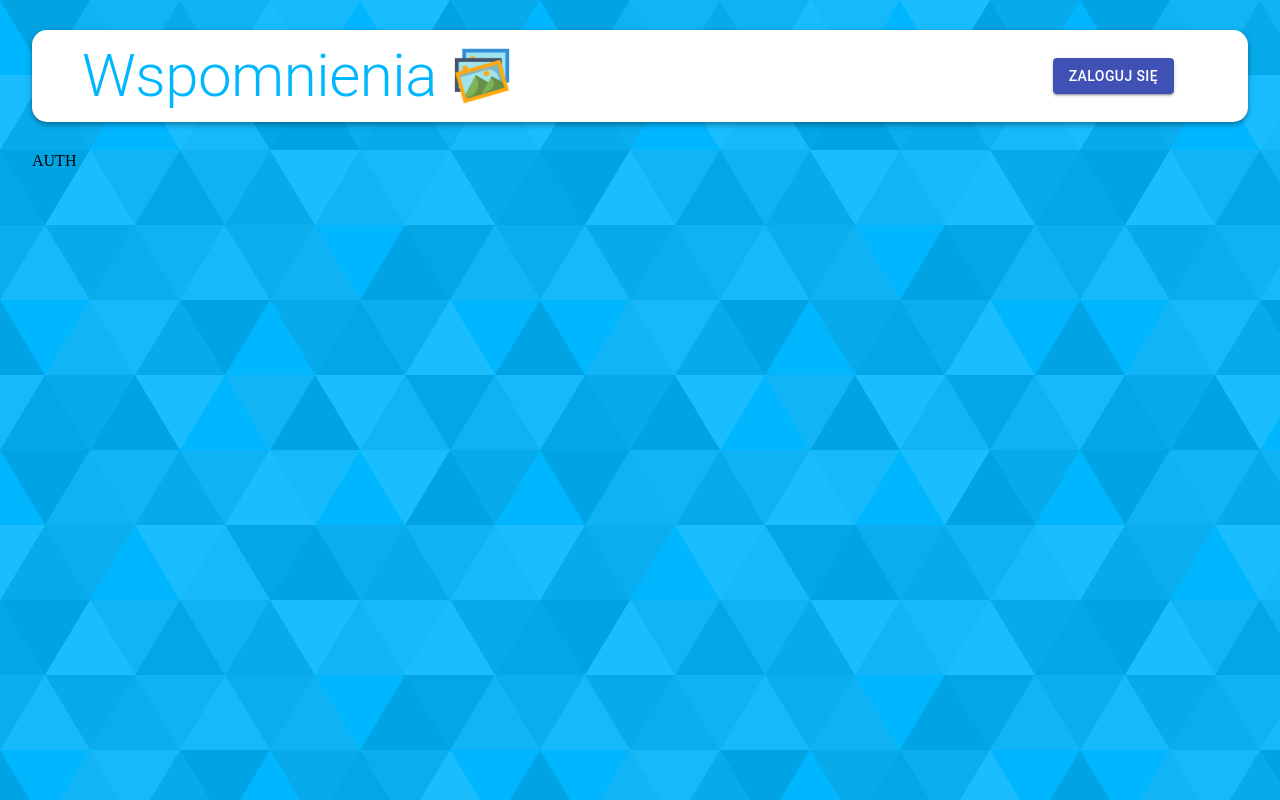
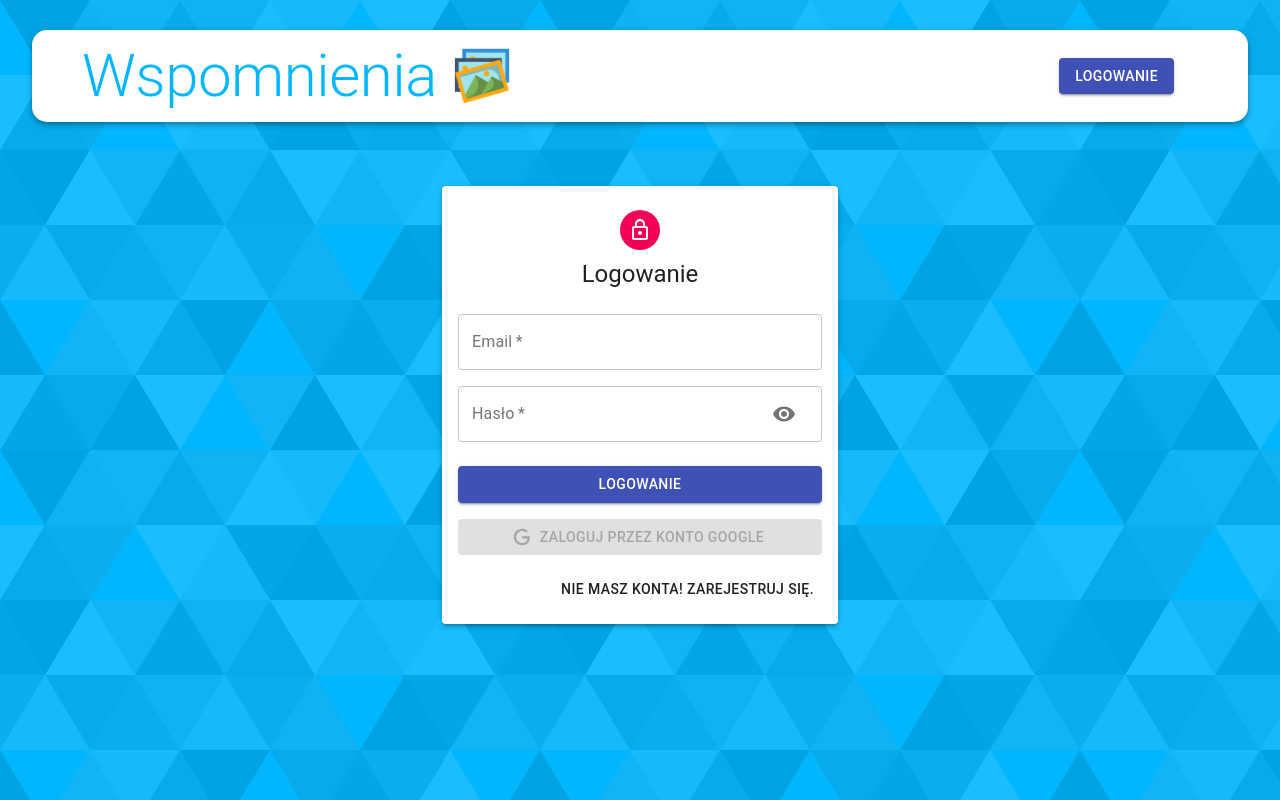
Before and after one commit to jankes97/Wpomienia, a React (Create React App) app in the folder client/: page /auth in a window 1280 px wide. Built offline with nearby package versions, Linux system fonts and the light colour scheme.

Commit message:
google-58:13

```diff
--- a/client/src/components/Auth/Auth.js
+++ b/client/src/components/Auth/Auth.js
@@ -1,12 +1,80 @@
-import React from 'react';
+import React, {useState} from 'react';
+import { Avatar, Button, Grid, Typography, Container, Paper } from '@material-ui/core';
+import { GoogleLogin } from 'react-google-login';
+import Icon from './icon';
+import LockOutlinedIcon from '@material-ui/icons/LockOutlined';
+import useStyles from './styles';
+import Input from './Input';
 
 const Auth = () => {
-    const state = null;
+    //const classes = useStyles();
+    const [showPassword, setShowPassword] = useState(false);
+    const [isSingup, setIsSingup] = useState(false);
+    const handleShowPassword = () => setShowPassword((prevShowPassword) => !prevShowPassword);
 
+    const handleSubmit = () => {
+
+    };
+
+    const handleChange = () => {
+
+    };
+
+    const switchMode = () => {
+        setIsSingup((prevIsSingup) => !prevIsSingup);
+        handleShowPassword(false);
+    };
+    const googleSuccess = (res) => {
+        console.log(res);
+    };
+    const googleFailure = () => {
+        console.log("Nieudane logowanie. Spróbuj ponownie");
+    };
+
+    const classes = useStyles();
     return(
-        <div>
-            AUTH
-        </div>
+        <Container component="main" maxWidth="xs" >
+            <Paper className={classes.paper} elevation={3}>
+                <Avatar className={classes.avatar}>
+                    <LockOutlinedIcon />
+                </Avatar>
+                <Typography variant="h5">{isSingup ? 'Rejestracja' : 'Logowanie'}</Typography>
+                <form className={classes.form} onSubmit={handleSubmit}>
+                    <Grid container spacing={2}>
+                        {
+                            isSingup && (
+                                <>
+                                    <Input name="firstname" label="Imię" handleChange={handleChange} autorFocus half />
+                                    <Input name="lastname" label="Nazwisko" handleChange={handleChange} half />
+                                </>
+                            )
+                        }
+                        <Input name="email" label="Email" handleChange={handleChange} type="email" />
+                        <Input name="password" label="Hasło" handleChange={handleChange} type={showPassword ? "text" : "password"} handleShowPassword={handleShowPassword}/>
+                        { isSingup && <Input name="confirmPassword" label="Wprowadź ponownie hasło" handleChange={handleChange} type="password"/>}
+                    </Grid>
+                    <Button type="submit" fullWidth variant="contained" color="primary" className={classes.submit}>
+                        {isSingup ? 'Rejestracja' : 'Logowanie'}
+                    </Button>
+                    <GoogleLogin
+                        clientId="126003661085-15ud7rvl7rj57rb1ih7flif77uo0t666.apps.googleusercontent.com" //klucz z api google do logowania przez google
+                        render={(renderProps) => (
+                            <Button className={classes.googleButton} color='primary' fullWidth onClick={renderProps.onClick} disabled={renderProps.disabled} startIcon={<Icon />} variant="contained"> Zaloguj przez konto Google</Button>
+                        )}
+                        onSuccess={googleSuccess}
+                        onFailure={googleFailure}
+                        cookies="single_host_origin"
+                    />
+                    <Grid container justify="flex-end">
+                        <Grid item>
+                            <Button onClick={switchMode}>
+                                { isSingup ? 'Masz już konto! Zaloguj się.' : "Nie masz konta! Zarejestruj się."}
+                            </Button>
+                        </Grid>
+                    </Grid>
+                </form>
+            </Paper>
+        </Container>
     );
 };
 
--- /dev/null
+++ b/client/src/components/Auth/Input.js
@@ -0,0 +1,33 @@
+import React from 'react';
+import { TextField, Grid, InputAdornment, IconButton } from '@material-ui/core';
+
+import Visibility from '@material-ui/icons/Visibility';
+import VisibilityOff from '@material-ui/icons/VisibilityOff';
+
+const Input = ({name, handleChange, label, half, autoFocus, type, handleShowPassword}) =>{
+    return(
+        <Grid item xs={12} sm={half ? 6 : 12}>
+            <TextField
+                name={name}
+                onChange={handleChange}
+                variant="outlined"
+                required
+                fullWidth
+                label={label}
+                autoFocus={autoFocus}
+                type={type}
+                InputProps={name === 'password' && {
+                    endAdornment: (
+                        <InputAdornment position="end">
+                            <IconButton onClick={handleShowPassword}>
+                                {type === "password" ? <Visibility /> : <VisibilityOff />}
+                            </IconButton>
+                        </InputAdornment>
+                    ),
+                }}
+            />
+        </Grid>
+    );
+};
+
+export default Input;
--- /dev/null
+++ b/client/src/components/Auth/icon.js
@@ -0,0 +1,12 @@
+import React from 'react';
+
+const icon = () => (
+  <svg style={{ width: '20px', height: '20px' }} viewBox="0 0 24 24">
+    <path
+      fill="currentColor"
+      d="M21.35,11.1H12.18V13.83H18.69C18.36,17.64 15.19,19.27 12.19,19.27C8.36,19.27 5,16.25 5,12C5,7.9 8.2,4.73 12.2,4.73C15.29,4.73 17.1,6.7 17.1,6.7L19,4.72C19,4.72 16.56,2 12.1,2C6.42,2 2.03,6.8 2.03,12C2.03,17.05 6.16,22 12.25,22C17.6,22 21.5,18.33 21.5,12.91C21.5,11.76 21.35,11.1 21.35,11.1V11.1Z"
+    />
+  </svg>
+);
+
+export default icon;
--- a/client/src/components/Auth/styles.js
+++ b/client/src/components/Auth/styles.js
@@ -0,0 +1,30 @@
+import { makeStyles } from '@material-ui/core/styles';
+
+export default makeStyles((theme) => ({
+  paper: {
+    marginTop: theme.spacing(8),
+    display: 'flex',
+    flexDirection: 'column',
+    alignItems: 'center',
+    padding: theme.spacing(2),
+  },
+  root: {
+    '& .MuiTextField-root': {
+      margin: theme.spacing(1),
+    },
+  },
+  avatar: {
+    margin: theme.spacing(1),
+    backgroundColor: theme.palette.secondary.main,
+  },
+  form: {
+    width: '100%', // Fix IE 11 issue.
+    marginTop: theme.spacing(3),
+  },
+  submit: {
+    margin: theme.spacing(3, 0, 2),
+  },
+  googleButton: {
+    marginBottom: theme.spacing(2),
+  },
+}));
--- a/client/src/components/Navbar/Navbar.js
+++ b/client/src/components/Navbar/Navbar.js
@@ -24,7 +24,7 @@ const Navbar = () =>{
                         <Button variant="contained" className={classes.logout} color="secondary">Wyloguj</Button>
                     </div>
                 ) : (
-                    <Button component={Link} to="/auth" variant="contained" color="primary">Zaloguj się</Button>
+                    <Button component={Link} to="/auth" variant="contained" color="primary">Logowanie</Button>
                 )}
             </Toolbar>
         </AppBar>
```
